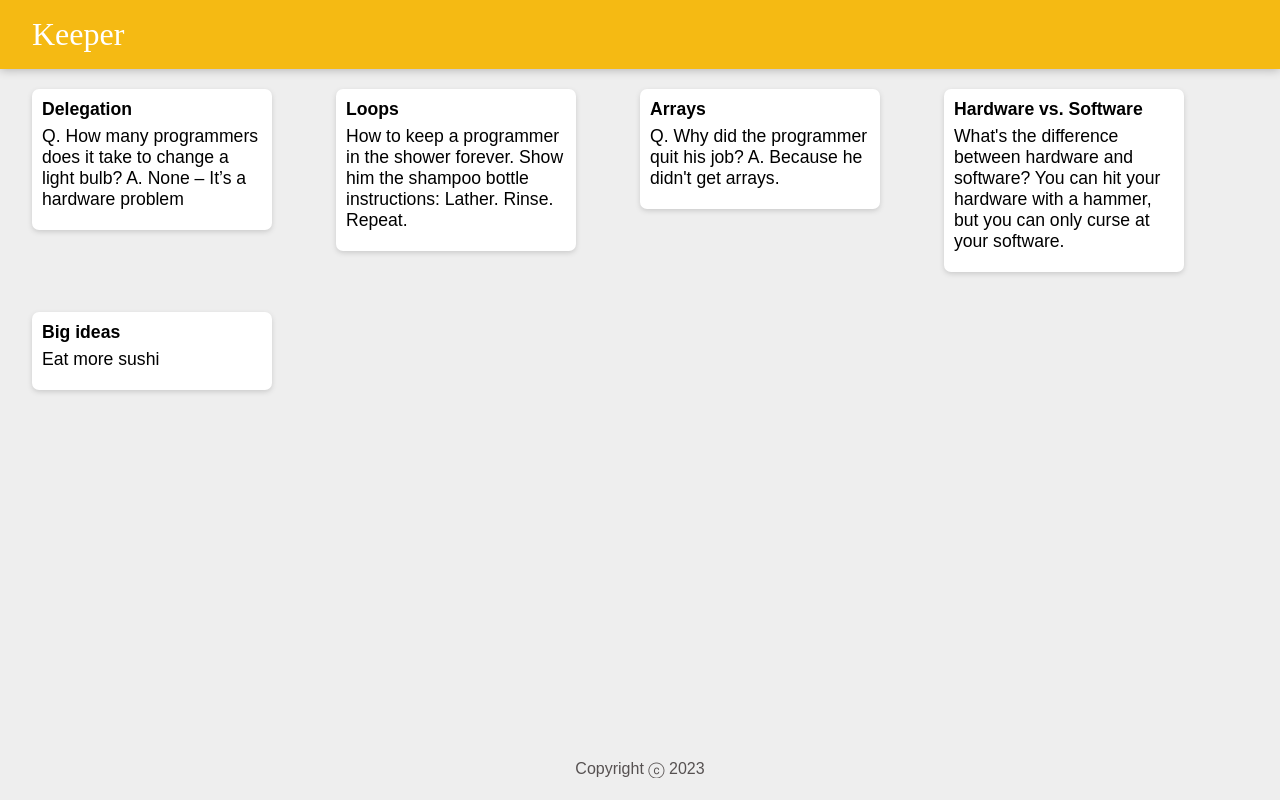
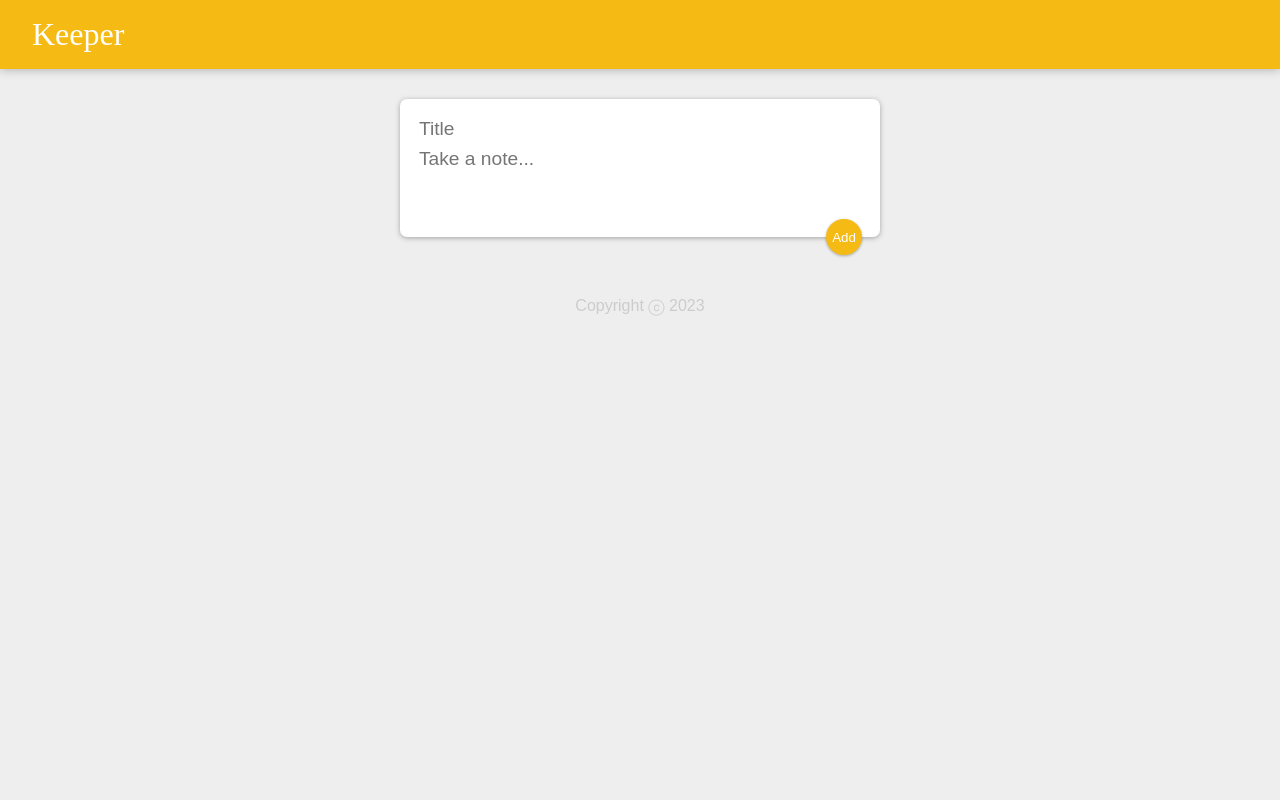
Before and after one commit to Najafkhan256/Keeper, a React (Create React App) app: page / in a window 1280 px wide. Built offline with nearby package versions, Linux system fonts and the light colour scheme.

Commit message:
keeper final version

```diff
--- a/src/App.js
+++ b/src/App.js
@@ -1,21 +1,41 @@
+import React, { useState } from "react";
 import Header from "./components/Header";
 import Note from "./components/Note";
 import Footer from "./components/Footer";
-import Notes from "./components/data";
+import CreateNote from "./components/CreateNote";
 
 function App() {
+  const [notes, setNotes] = useState([]);
+
+  function addNote(note) {
+    setNotes((prevNotes) => {
+      return [...prevNotes, note];
+    });
+  }
+  function deleteNote(id) {
+    setNotes((prevNotes) => {
+      return prevNotes.filter((currNote, index) => {
+        return index !== id;
+      });
+    });
+  }
   return (
     <div>
       <Header />
-      {Notes.map((notesItem) => {
+      <CreateNote addNote={addNote} />
+      <main>
+        {notes.map((notesItem, index) => {
           return (
             <Note
-            key={notesItem.key}
+              key={index}
+              id={index}
               title={notesItem.title}
               content={notesItem.content}
+              onDelete={deleteNote}
             />
           );
         })}
+      </main>
       <Footer />
     </div>
   );
--- /dev/null
+++ b/src/components/CreateNote.jsx
@@ -0,0 +1,44 @@
+import React, { useState } from "react";
+
+const CreateNote = (props) => {
+  const [note, setNote] = useState({ title: "", content: "" });
+
+  function handleChange(e) {
+    const { name, value } = e.target;
+    setNote((prevNote) => {
+      return {
+        ...prevNote,
+        [name]: value,
+      };
+    });
+  }
+
+  function submitNote(e) {
+    props.addNote(note);
+    setNote({ title: "", content: "" });
+    e.preventDefault();
+  }
+
+  return (
+    <div>
+      <form onSubmit={submitNote}>
+        <input
+          name="title"
+          onChange={handleChange}
+          value={note.title}
+          placeholder="Title"
+        />
+        <textarea
+          name="content"
+          onChange={handleChange}
+          value={note.content}
+          placeholder="Take a note..."
+          rows="3"
+        />
+        <button type="submit">Add</button>
+      </form>
+    </div>
+  );
+};
+
+export default CreateNote;
--- a/src/components/Note.jsx
+++ b/src/components/Note.jsx
@@ -2,12 +2,18 @@ import React from "react";
 // import Notes from "./data";
 
 function Note(props) {
+  function handleClick() {
+    props.onDelete(props.id);
+  }
   return (
-    <div className="note" key={props.key}>
-      <h1>{props.title}</h1>
+    <article>
+      <h4>{props.title}</h4>
       <p>{props.content}</p>
-    </div>
+      <button onClick={handleClick}>DELETE</button>
+    </article>
   );
 }
+// page number 20 21
+// page number 40 41
 
 export default Note;
--- a/src/components/data.js
+++ b/src/components/data.js
@@ -1,30 +1,40 @@
 const Notes = [
   {
-    key: 1,
+    id: 1,
     title: "Delegation",
     content:
       "Q. How many programmers does it take to change a light bulb? A. None – It’s a hardware problem",
   },
   {
-    key: 2,
+    id: 2,
     title: "Loops",
     content:
       "How to keep a programmer in the shower forever. Show him the shampoo bottle instructions: Lather. Rinse. Repeat.",
   },
   {
-    key: 3,
+    id: 3,
     title: "Arrays",
     content:
       "Q. Why did the programmer quit his job? A. Because he didn't get arrays.",
   },
   {
-    key: 4,
+    id: 4,
     title: "Hardware vs. Software",
     content:
       "What's the difference between hardware and software? You can hit your hardware with a hammer, but you can only curse at your software.",
   },
   {
-    key: 5,
+    id: 5,
+    title: "Big ideas",
+    content: "Eat more sushi",
+  },
+  {
+    id: 6,
+    title: "Big ideas",
+    content: "and software? You can hit your hardware",
+  },
+  {
+    id: 7,
     title: "Big ideas",
     content: "Eat more sushi",
   },
--- a/src/index.css
+++ b/src/index.css
@@ -2,19 +2,16 @@
   padding: 0;
   margin: 0;
   box-sizing: border-box;
-  overflow: hidden;
 }
 html {
   font-family: "Montserrat", sans-serif;
 }
 body {
   background: #eee;
-  /* padding: 0 16px; */
 }
 
 header {
   background-color: #f5ba13;
-  /* margin: auto -16px; */
   padding: 16px 32px;
   box-shadow: 0 0 10px 0 rgba(0, 0, 0, 0.3);
 }
@@ -26,15 +23,12 @@ header h1 {
 }
 
 footer {
-  position: absolute;
   text-align: center;
-  bottom: 0;
   width: 100%;
-  height: 2.5rem;
 }
 
 footer p {
-  color: rgb(86, 81, 81);
+  color: #ccc;
 }
 .note {
   background: #fff;
@@ -42,7 +36,7 @@ footer p {
   box-shadow: 0 2px 5px #ccc;
   padding: 10px;
   width: 240px;
-  margin: 20px 32px;
+  margin: 16px;
   float: left;
 }
 .note h1 {
@@ -55,3 +49,92 @@ footer p {
   white-space: pre-wrap;
   word-wrap: break-word;
 }
+
+.note button {
+  position: relative;
+  float: right;
+  margin-right: 10px;
+  color: #f5ba13;
+  border: none;
+  width: 36px;
+  height: 36px;
+  cursor: pointer;
+  outline: none;
+}
+
+form {
+  position: relative;
+  width: 480px;
+  margin: 30px auto 20px auto;
+  background: #fff;
+  padding: 15px;
+  border-radius: 7px;
+  box-shadow: 0 1px 5px rgba(138, 137, 137, 0.745);
+}
+form input,
+form textarea {
+  width: 100%;
+  border: none;
+  padding: 4px;
+  outline: none;
+  font-size: 1.2em;
+  font-family: inherit;
+  resize: none;
+}
+form button {
+  position: absolute;
+  right: 18px;
+  bottom: -18px;
+  background: #f5ba13;
+  color: #fff;
+  border: none;
+  border-radius: 50%;
+  width: 36px;
+  height: 36px;
+  box-shadow: 0 1px 3px rgba(0, 0, 0, 0.3);
+  cursor: pointer;
+  outline: none;
+}
+
+/* note style */
+main {
+  /* max-width: 1300px; */
+  margin: 30px auto;
+  padding: 0 20px;
+  width: 100%;
+  display: grid;
+  /*Define our columns */
+  grid-template-columns: repeat(auto-fill, minmax(250px, 1fr));
+  grid-gap: 1em;
+}
+
+article {
+  border-radius: 10px;
+  padding: 20px;
+  color: #fff;
+  background-color: #f5ba13;
+  position: relative;
+}
+article p {
+  padding-right: 10px;
+}
+article button {
+  position: absolute;
+  bottom: 10px;
+  right: 10px;
+  color: #fff;
+  padding: 4px 8px;
+  border-radius: 5px;
+  background-color: #f5ba13;
+  border: 1px solid #ffffff;
+  cursor: pointer;
+  margin-top: 30px;
+}
+
+/* article:nth-child(odd) {
+  background-color: #f5ba13;
+}
+
+article:nth-child(even) {
+  background-color: #f5ba13;
+} */
```
Also changed, not shown: src/App.css (deleted, +0 -38 lines). Lines whose indentation alone changed are shown as unchanged.
